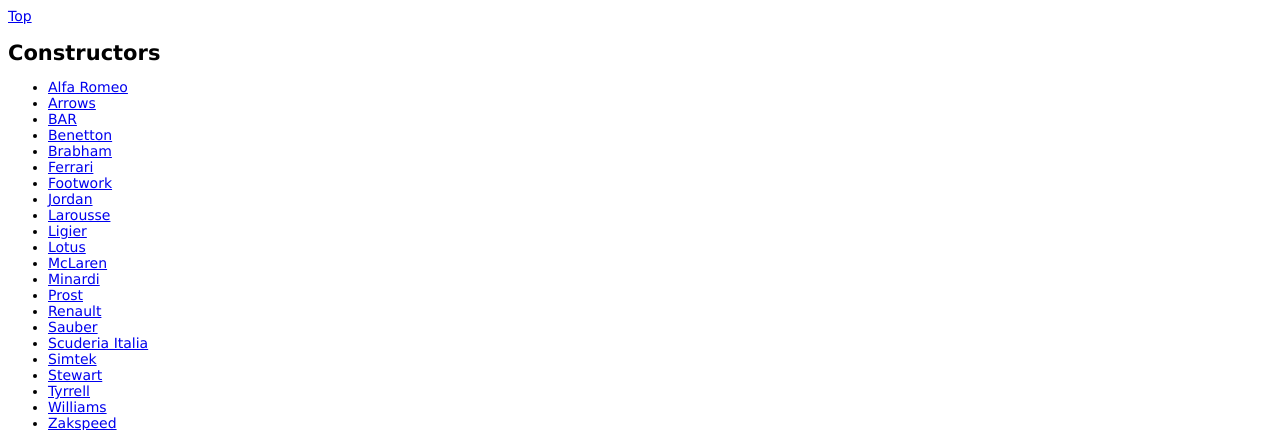
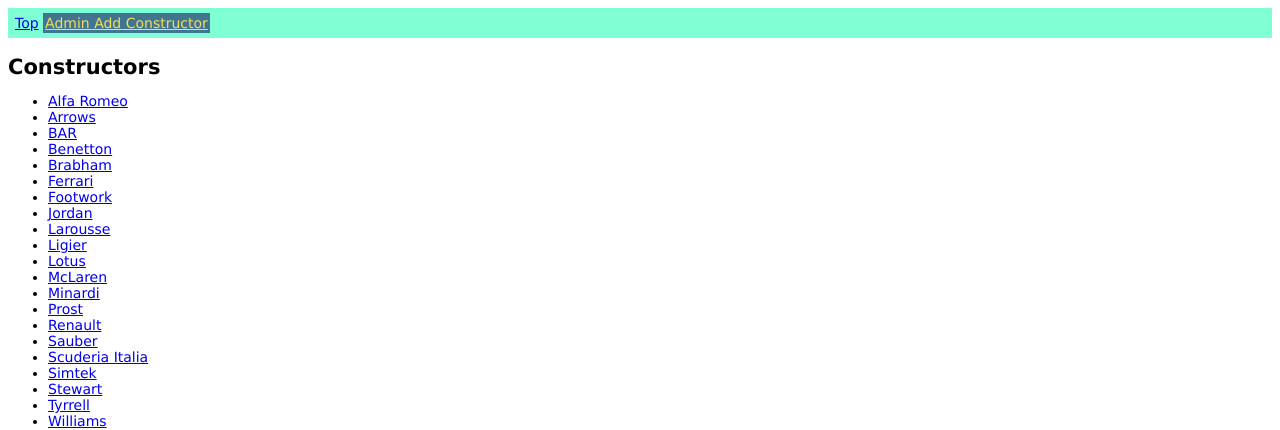
Before and after one commit to riktov/f1web, a Django app: page /constructor/ in a window 1280 px wide. Shown: the top 430 px of the page. Run offline with Django 4.2, Linux system fonts and the light colour scheme; data comes from the database, SQL or seed files in the repository; parts of the project's set-up code (start-up, migrations or seed data) failed here and were passed over.

Commit message:
Admin links, season leaves

```diff
--- a/browse/templates/browse/index.html
+++ b/browse/templates/browse/index.html
@@ -3,6 +3,10 @@
 
 {% block head %}
 <title>F1 Database</title>
+{% endblock %}
+
+{% block navbar %}
+<a href="/admin/f1web/" target="_blank" class="AdminLink">Admin</a>
 {% endblock %}
 
 {% block maincontent %}
--- a/browse/templates/f1web/constructor_list.html
+++ b/browse/templates/f1web/constructor_list.html
@@ -6,11 +6,14 @@
     <title>Constructor List</title>
     <meta name="viewport" content="width=device-width,initial-scale=1"/>
     <link rel="stylesheet" type="text/css" href="{% static 'css/browse/common.css' %}" />
+    <link rel="stylesheet" type="text/css" href="{% static 'css/browse/admin.css' %}" />
 </head>
 
+
 <body>
-    <div>
+    <div class="NavBar">
         <a href="{% url 'index' %}">Top</a>
+        {% block navbar %}<a href="/admin/f1web/constructor/add" target="_blank" class="AdminLink">Admin Add Constructor</a>{% endblock %}
     </div>
 
 
--- a/browse/templates/f1web/driver_list.html
+++ b/browse/templates/f1web/driver_list.html
@@ -6,7 +6,10 @@
     </title>
 {% endblock %}
 
+{% block navbar %}<a href="/admin/f1web/driver/add" target="_blank" class="AdminLink">Admin Add Driver</a>{% endblock %}
+
 {% block maincontent %}
+
 <div class="ObjectList">
     <ul>
     {% for driver in driver_list %}
--- a/browse/templates/f1web/season_detail.html
+++ b/browse/templates/f1web/season_detail.html
@@ -56,6 +56,9 @@
         <ul>
         {% for transfer in transfers %}
             <li>{{transfer.previous}} becomes {{transfer.new}}</li>
+        {% endfor %}
+        {% for dep in departing %}
+            <li>{{dep}} leaves</li>
         {% endfor %}
         </ul>
     </div>
--- a/browse/views.py
+++ b/browse/views.py
@@ -220,7 +220,21 @@ class SeasonDetailView(DetailViewWithObjectList):
         context = super().get_context_data(**kwargs)
         context['drivers_table'] = tables.team_car_drivers_for_season(self.get_object())
         context['rules'] = [ rule.description for rule in self.object.rule_set.all() ]
-        context['transfers'] = ConstructorTransfer.objects.filter(season = self.get_object())
+
+
+        transfers = ConstructorTransfer.objects.filter(season = self.get_object())
+        context['transfers'] = transfers
+
+        this_season_teams = [ car.constructor for car in self.object.cars.all() ]
+        prev_season_teams = [ car.constructor for car in self.object.previous().cars.all() ]
+
+        departing = [ cons for cons in prev_season_teams if cons not in this_season_teams]
+        transferring_out = [ trans.previous for trans in transfers]
+
+        departing = [ cons for cons in departing if cons not in transferring_out ]
+
+        context['departing'] = departing
+
         return context
 
     def post(self, request, *args, **kwargs):
```
